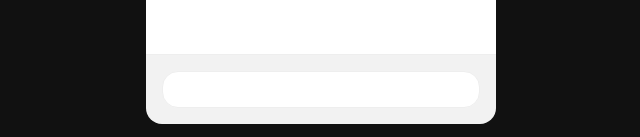
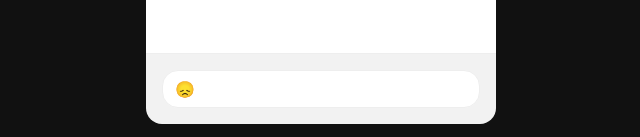
Before and after one commit to chrisjaure/inthespacebetweenyouand.me, a plain HTML site: page index.html in a window 1280 px wide. Shown: the part 660-797 px from the top of the page, 319-959 px from the left. Drawn offline with Linux system fonts and the light colour scheme.

Commit message:
🍭🤑 Updated with Glitch

```diff
--- a/index.html
+++ b/index.html
@@ -39,8 +39,9 @@
         </div>
       </div>
       <div class="input">
-        <span class="cursor"></span>
+        😞<span class="cursor"></span>
       </div>
     </div>
   </body>
 </html>
+<!-- https://glitch.com/edit/#!/inthespacebetweenyouand-me -->
--- a/style.css
+++ b/style.css
@@ -107,7 +107,7 @@ body {
   background-color: #fff;
   border: solid 1px #eee;
   border-radius: 1rem;
-  padding: 0.5rem 1rem;
+  padding: 0.5rem .75rem;
   margin: 1rem;
 }
 
```
